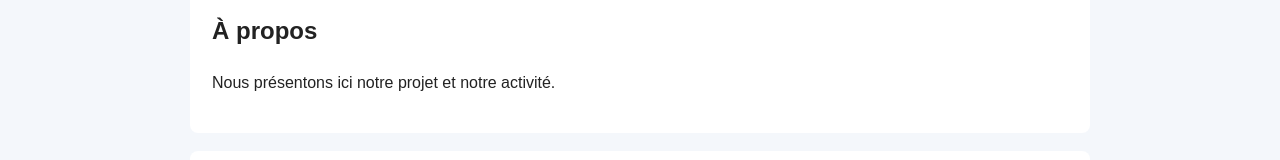
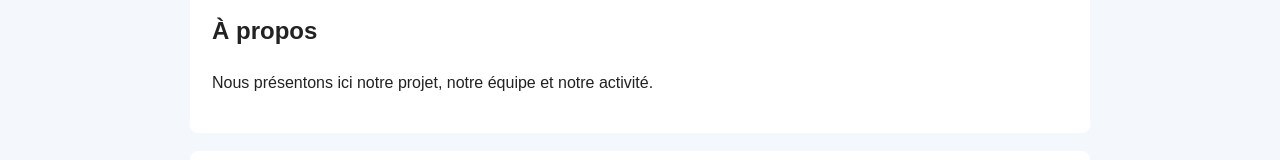
Before and after one commit to annenyanith-rgb/MonSiteWeb, a plain HTML site: page index.html in a window 1280 px wide. Shown: the part 230-390 px from the top of the page. Drawn offline with Linux system fonts and the light colour scheme.

Commit message:
Modification du texte de la section À propos

```diff
--- a/index.html
+++ b/index.html
@@ -18,7 +18,7 @@
   <main>
     <section id="apropos">
       <h2>À propos</h2>
-      <p>Nous présentons ici notre projet et notre activité.</p>
+      <p>Nous présentons ici notre projet, notre équipe et notre activité.</p>
     </section>
     <section id="services">
       <h2>Nos services</h2>
```
